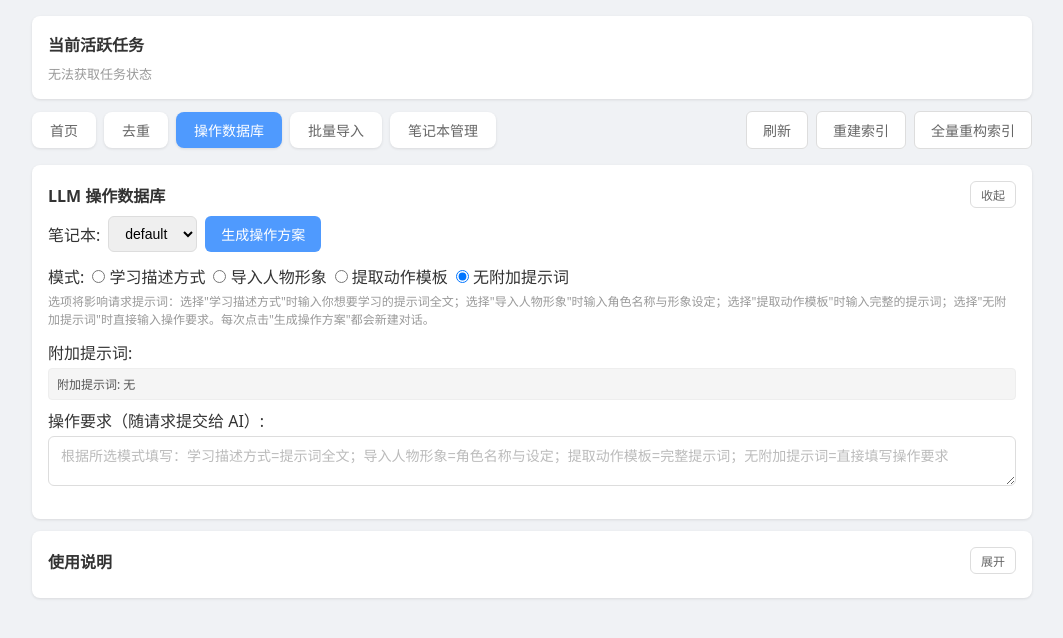
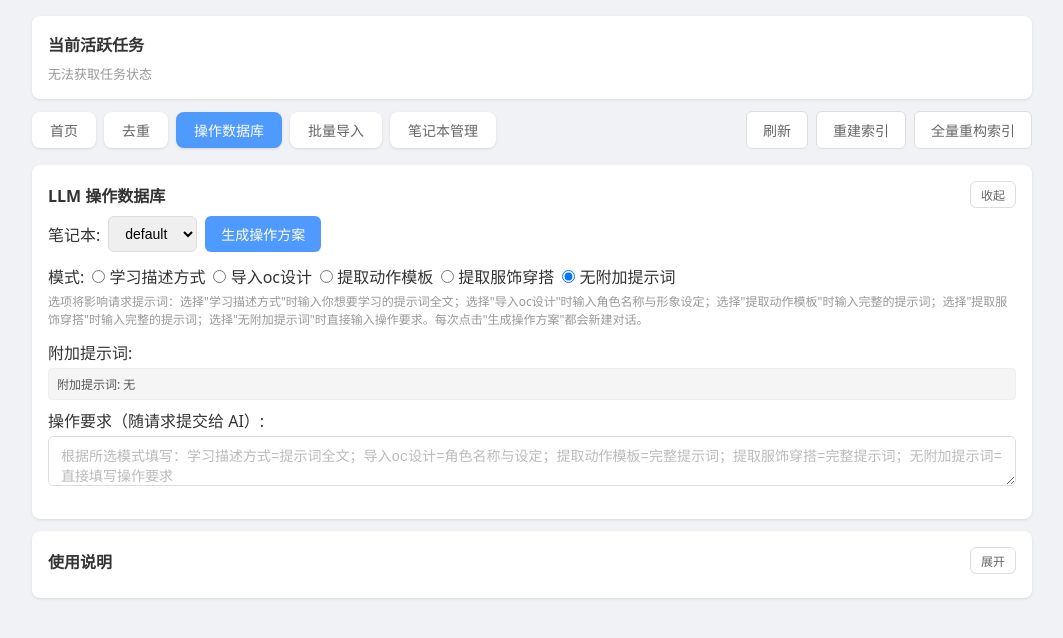
Before and after one commit to LegnaW/mai-prompt-journal, a browser extension: page web/organize.html in a window 1280 px wide. Shown: the whole page, without its empty margins (108-1171 px from the left). Drawn offline with Linux system fonts and the light colour scheme; no server answers.

Commit message:
v2.3.0: 导入人物形象改为导入oc设计，新增提取服饰穿搭预设（两页面）

```diff
--- a/web/organize.html
+++ b/web/organize.html
@@ -25,17 +25,18 @@
       <div class="row" style="margin-bottom: 4px;">
         <label>模式:</label>
         <label><input type="radio" name="organizeDbMode" value="learn_style" onchange="updateOrganizeDbModePrompt()"> 学习描述方式</label>
-        <label><input type="radio" name="organizeDbMode" value="import_character" onchange="updateOrganizeDbModePrompt()"> 导入人物形象</label>
+        <label><input type="radio" name="organizeDbMode" value="import_character" onchange="updateOrganizeDbModePrompt()"> 导入oc设计</label>
         <label><input type="radio" name="organizeDbMode" value="action_template" onchange="updateOrganizeDbModePrompt()"> 提取动作模板</label>
+        <label><input type="radio" name="organizeDbMode" value="outfit_template" onchange="updateOrganizeDbModePrompt()"> 提取服饰穿搭</label>
         <label><input type="radio" name="organizeDbMode" value="none" checked onchange="updateOrganizeDbModePrompt()"> 无附加提示词</label>
       </div>
-      <div style="font-size:12px;color:#999;">选项将影响请求提示词：选择"学习描述方式"时输入你想要学习的提示词全文；选择"导入人物形象"时输入角色名称与形象设定；选择"提取动作模板"时输入完整的提示词；选择"无附加提示词"时直接输入操作要求。每次点击"生成操作方案"都会新建对话。</div>
+      <div style="font-size:12px;color:#999;">选项将影响请求提示词：选择"学习描述方式"时输入你想要学习的提示词全文；选择"导入oc设计"时输入角色名称与形象设定；选择"提取动作模板"时输入完整的提示词；选择"提取服饰穿搭"时输入完整的提示词；选择"无附加提示词"时直接输入操作要求。每次点击"生成操作方案"都会新建对话。</div>
     </div>
     <div style="margin-bottom: 12px;">
       <label style="display:block; margin-bottom:4px;">附加提示词:</label>
       <div id="organizeDbModePromptDisplay" style="font-size:12px;color:#555;background:#f5f5f5;border:1px solid #eee;border-radius:4px;padding:6px 8px;margin-bottom:8px;white-space:pre-wrap;word-break:break-all;">附加提示词: 无</div>
       <label style="display:block; margin-bottom:4px;">操作要求（随请求提交给 AI）:</label>
-      <textarea id="organizeDbRequirement" rows="2" placeholder="根据所选模式填写：学习描述方式=提示词全文；导入人物形象=角色名称与设定；提取动作模板=完整提示词；无附加提示词=直接填写操作要求"></textarea>
+      <textarea id="organizeDbRequirement" rows="2" placeholder="根据所选模式填写：学习描述方式=提示词全文；导入oc设计=角色名称与设定；提取动作模板=完整提示词；提取服饰穿搭=完整提示词；无附加提示词=直接填写操作要求"></textarea>
     </div>
     <div id="organizeDbResult"></div>
     </div>
@@ -60,6 +61,7 @@ const ORGANIZE_DB_MODE_PROMPTS = {
   learn_style: '阅读以下提示词，找出有学习价值且没有与已知数据库重复的提示词片段。应优先记录有意义的 tag 组合或搭配（如形象设计、表情动作、背景、氛围、服装与配饰等彼此搭配形成的完整特征，一般由 3~10 个 tag 构成），不要只记录孤立、通用的单一 tag——单独一个常见 tag 通常缺乏学习价值且容易与已有条目重复。若关键描述片段本身是用自然语言写成的，也可以直接以这段自然语言进行记录。对每个片段在note中简要总结其作用并给出使用场景。',
   import_character: '以下为某个自定义角色形象的名称和形象设定，若笔记本内不存在这名角色的设定信息，则将其整理为1条笔记，在备注中写明人物名称。若存在重复，则更新已有的笔记。',
   action_template: '以下为一组完整的提示词，请去除其中的所有角色形象描述（包括发型发色、外观面貌、服装饰品等等），仅保留动作描述，整理为1条笔记，在备注中除内容简要总结/使用场景外，还要额外备注"此为动作模板，无形象描述，需添加后使用"。注意，不要在备注中写明你删除了什么内容。',
+  outfit_template: '以下为一组完整的提示词，请分析并提取提示词中每一个人物的服饰穿搭，包括服装、饰品、附加物品（如包包等），分别整理为N条笔记（N为提示词中人物数量，若未明确说明则视为1），在备注中除内容简要总结/使用场景外，还要额外备注"服饰穿搭模板"。注意，不要在备注中写明你删除了什么内容。',
   none: '',
 };
 
```
Also changed, not shown: web/import.html (+3 -1 lines), 4 other files.
